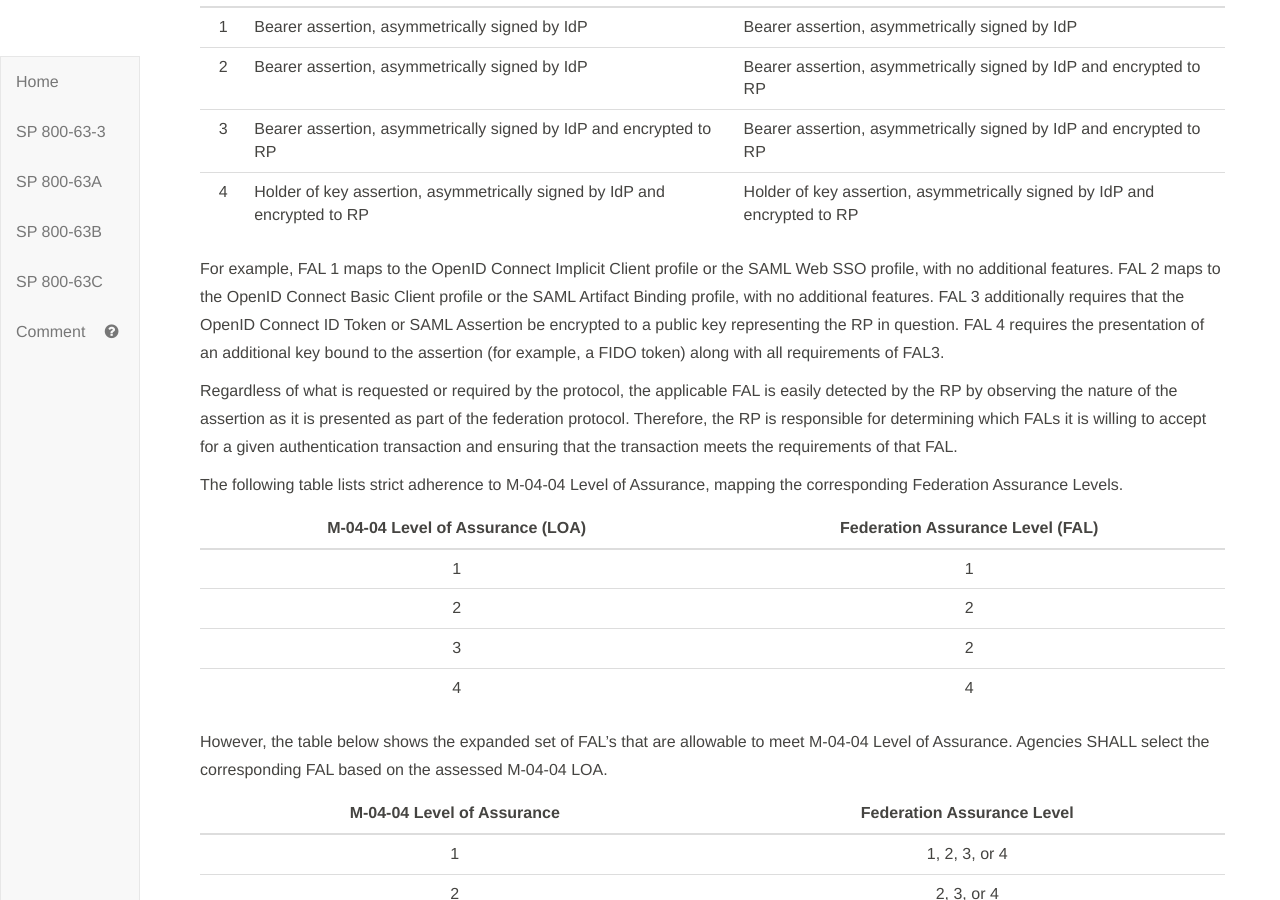
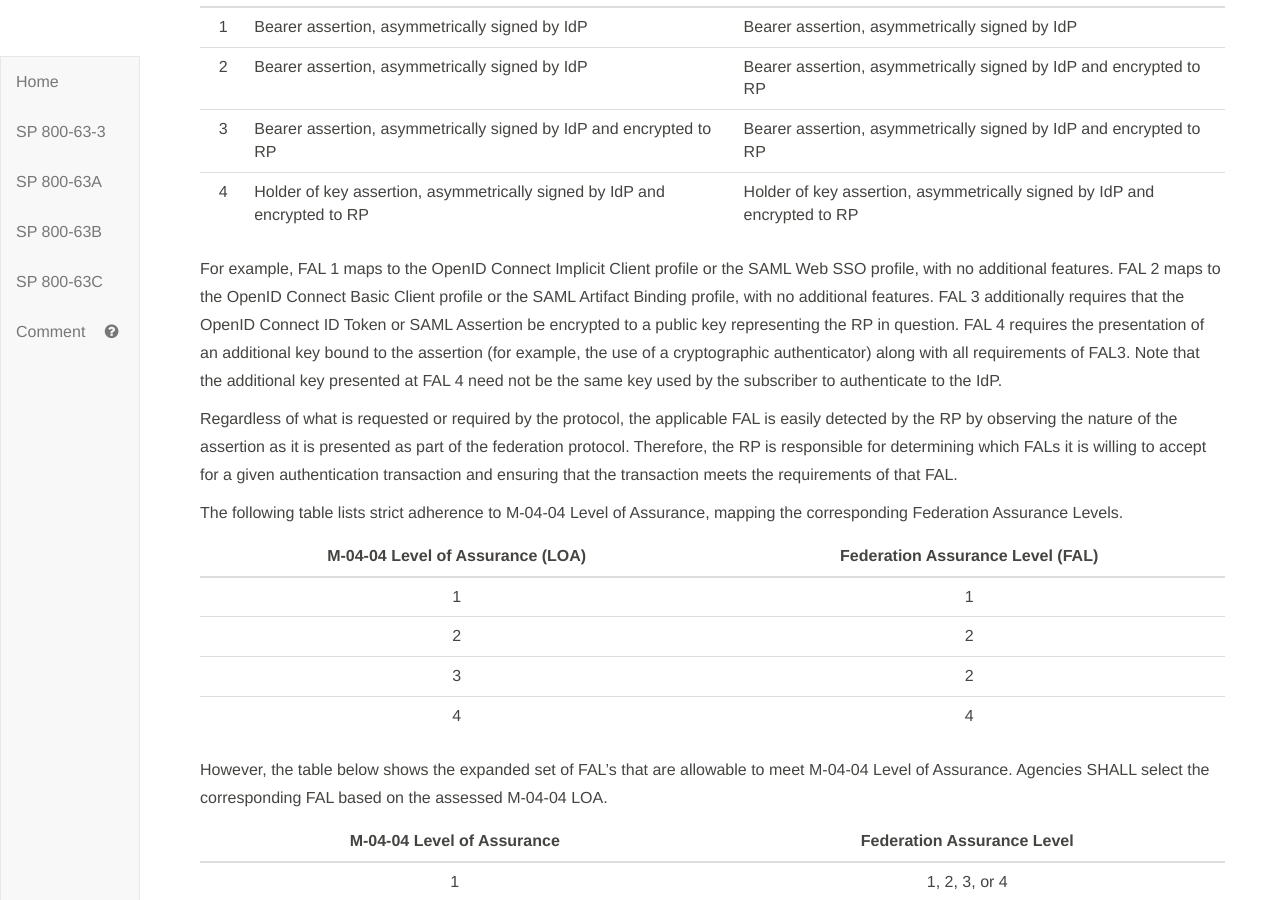
Before and after one commit to usnistgov/800-63-3, a Jekyll site: the page built from sp800-63c.md, in a window 1280 px wide and 900 px high, scrolled down 17674 px. Built offline with Jekyll 4.4.1, drawn with Linux system fonts in a browser that asks for light colours.

Commit message:
removed "fido" from example, stated that keys can be different at different parts, closes #242

```diff
--- a/sp800-63c/sec7_fal.md
+++ b/sp800-63c/sec7_fal.md
@@ -15,7 +15,7 @@ This table presents different requirements depending on whether the assertion is
 |3|Bearer assertion, asymmetrically signed by IdP and encrypted to RP|Bearer assertion, asymmetrically signed by IdP and encrypted to RP|
 |4|Holder of key assertion, asymmetrically signed by IdP and encrypted to RP|Holder of key assertion, asymmetrically signed by IdP and encrypted to RP|
 
-For example, FAL 1 maps to the OpenID Connect Implicit Client profile or the SAML Web SSO profile, with no additional features. FAL 2 maps to the OpenID Connect Basic Client profile or the SAML Artifact Binding profile, with no additional features. FAL 3 additionally requires that the OpenID Connect ID Token or SAML Assertion be encrypted to a public key representing the RP in question. FAL 4 requires the presentation of an additional key bound to the assertion (for example, a FIDO token) along with all requirements of FAL3.
+For example, FAL 1 maps to the OpenID Connect Implicit Client profile or the SAML Web SSO profile, with no additional features. FAL 2 maps to the OpenID Connect Basic Client profile or the SAML Artifact Binding profile, with no additional features. FAL 3 additionally requires that the OpenID Connect ID Token or SAML Assertion be encrypted to a public key representing the RP in question. FAL 4 requires the presentation of an additional key bound to the assertion (for example, the use of a cryptographic authenticator) along with all requirements of FAL3. Note that the additional key presented at FAL 4 need not be the same key used by the subscriber to authenticate to the IdP.
 
 Regardless of what is requested or required by the protocol, the applicable FAL is easily detected by the RP by observing the nature of the assertion as it is presented as part of the federation protocol. Therefore, the RP is responsible for determining which FALs it is willing to accept for a given authentication transaction and ensuring that the transaction meets the requirements of that FAL.
 
```
